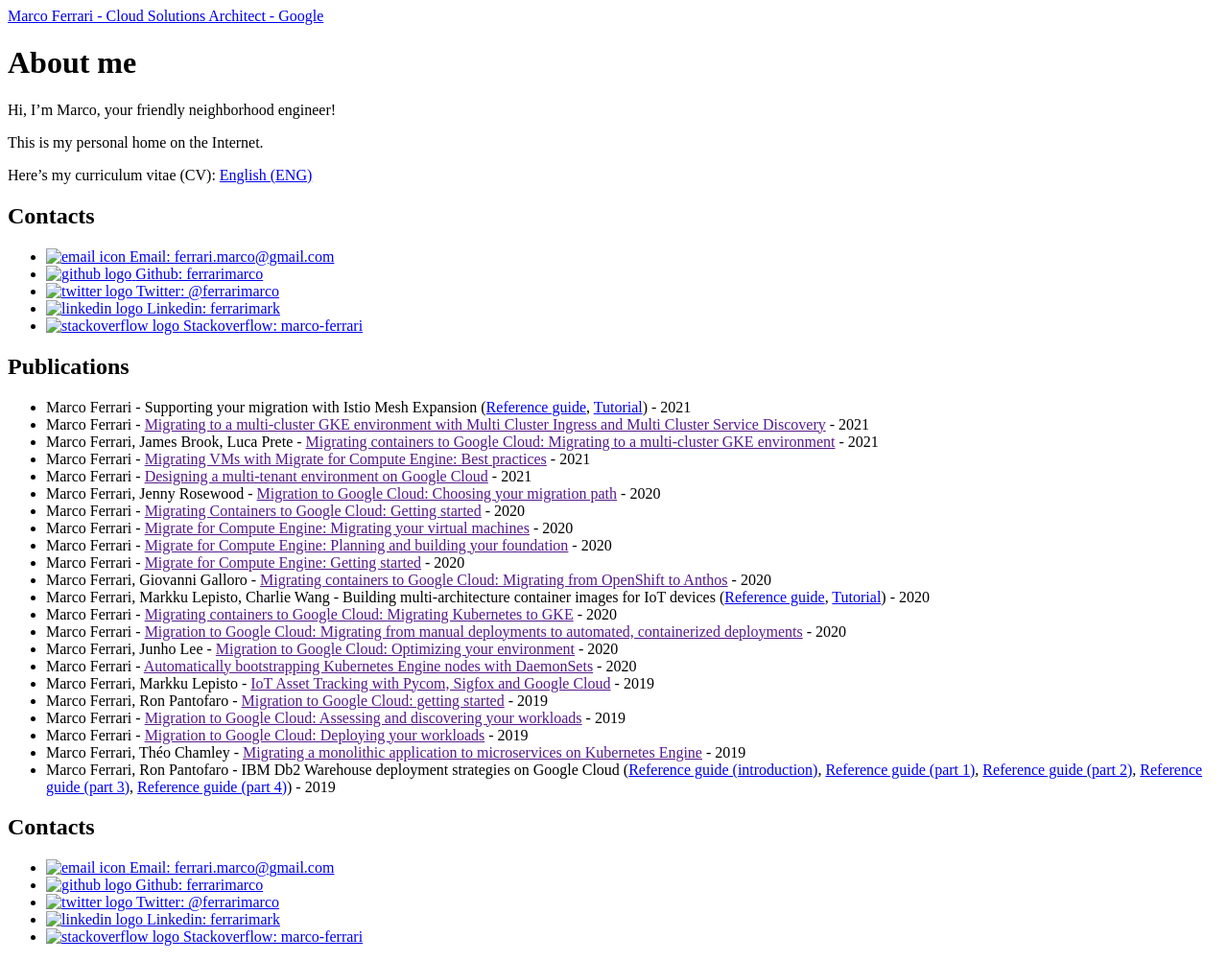
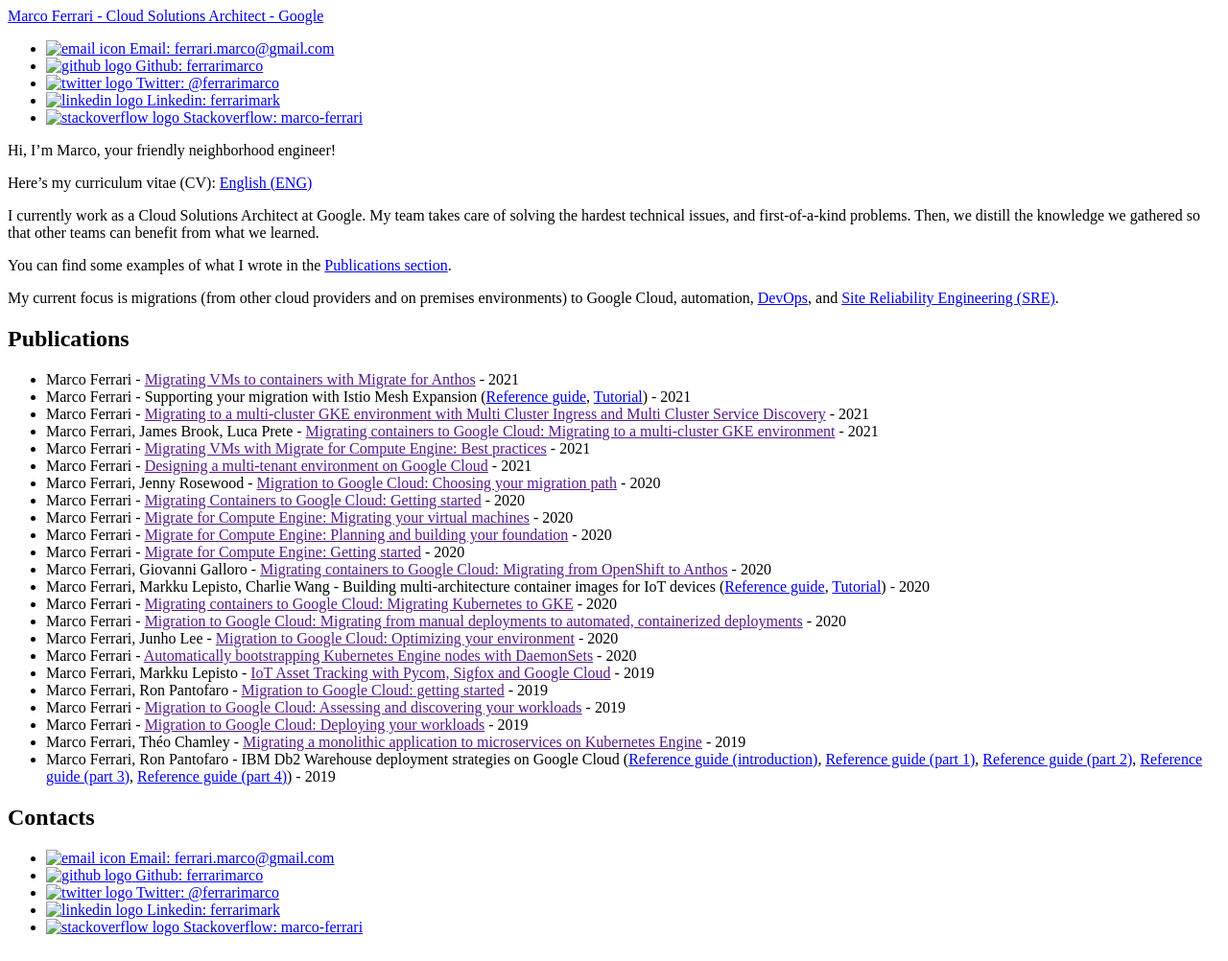
Before and after one commit to ferrarimarco/ferrarimarco.github.io, a Jekyll site: the page docs/index.html, which Jekyll copies as it is, in a window 1280 px wide. Shown: the whole page at 96% size. Built offline with Jekyll 4.4.1, drawn with Linux system fonts in a browser that asks for light colours.

Commit message:
Update home

```diff
--- a/docs/404.html
+++ b/docs/404.html
@@ -17,7 +17,7 @@
 <script type="application/ld+json">
 {"@context":"https://schema.org","@type":"WebPage","description":"Personal website of Marco Ferrari","headline":"Not Found :(","url":"https://ferrarimarco.info/404.html"}</script>
 <!-- End Jekyll SEO tag -->
-<link href="https://fonts.googleapis.com/css?family=Roboto+Slab|Roboto" rel="stylesheet"><link rel="icon" href="../favicon.ico?7cf3b91af3f28049d6f1"><script defer="defer" src="../assets/javascript/main.bundle.js?7cf3b91af3f28049d6f1"></script></head>
+<link href="https://fonts.googleapis.com/css?family=Roboto+Slab|Roboto" rel="stylesheet"><link rel="icon" href="../favicon.ico?3ee968f5faccd6b7fae6"><script defer="defer" src="../assets/javascript/main.bundle.js?3ee968f5faccd6b7fae6"></script></head>
 
   <body>
 
--- a/docs/feed.xml
+++ b/docs/feed.xml
@@ -1 +1 @@
-<?xml version="1.0" encoding="utf-8"?><feed xmlns="http://www.w3.org/2005/Atom" ><generator uri="https://jekyllrb.com/" version="4.3.2">Jekyll</generator><link href="https://ferrarimarco.info/feed.xml" rel="self" type="application/atom+xml" /><link href="https://ferrarimarco.info/" rel="alternate" type="text/html" /><updated>2023-01-23T18:30:34+00:00</updated><id>https://ferrarimarco.info/feed.xml</id><title type="html">Marco Ferrari - Cloud Solutions Architect - Google</title><subtitle>Personal website of Marco Ferrari</subtitle></feed>
+<?xml version="1.0" encoding="utf-8"?><feed xmlns="http://www.w3.org/2005/Atom" ><generator uri="https://jekyllrb.com/" version="4.3.2">Jekyll</generator><link href="https://ferrarimarco.info/feed.xml" rel="self" type="application/atom+xml" /><link href="https://ferrarimarco.info/" rel="alternate" type="text/html" /><updated>2023-01-24T17:55:32+00:00</updated><id>https://ferrarimarco.info/feed.xml</id><title type="html">Marco Ferrari - Cloud Solutions Architect - Google</title><subtitle>Personal website of Marco Ferrari</subtitle></feed>
--- a/docs/index.html
+++ b/docs/index.html
@@ -17,7 +17,7 @@
 <script type="application/ld+json">
 {"@context":"https://schema.org","@type":"WebSite","description":"Personal website of Marco Ferrari","headline":"Marco Ferrari - Cloud Solutions Architect - Google","name":"Marco Ferrari - Cloud Solutions Architect - Google","url":"https://ferrarimarco.info/"}</script>
 <!-- End Jekyll SEO tag -->
-<link href="https://fonts.googleapis.com/css?family=Roboto+Slab|Roboto" rel="stylesheet"><link rel="icon" href="../favicon.ico?7cf3b91af3f28049d6f1"><script defer="defer" src="../assets/javascript/main.bundle.js?7cf3b91af3f28049d6f1"></script></head>
+<link href="https://fonts.googleapis.com/css?family=Roboto+Slab|Roboto" rel="stylesheet"><link rel="icon" href="../favicon.ico?3ee968f5faccd6b7fae6"><script defer="defer" src="../assets/javascript/main.bundle.js?3ee968f5faccd6b7fae6"></script></head>
 
   <body>
 
@@ -51,15 +51,6 @@
 
     <div class="page-content">
       <div class="wrapper">
-        <h1 id="about-me">About me</h1>
-
-<p>Hi, I’m Marco, your friendly neighborhood engineer!</p>
-
-<p>This is my personal home on the Internet.</p>
-
-<p>Here’s my curriculum vitae (CV): <a href="https://bit.ly/cv-ferrari-marco">English (ENG)</a></p>
-
-<h2 id="contacts">Contacts</h2>
 
 <ul class="contact-list">
 
@@ -120,10 +111,46 @@
 
 </ul>
 
+<p>Hi, I’m Marco, your friendly neighborhood engineer!</p>
+
+<p>Here’s my curriculum vitae (CV): <a href="https://bit.ly/cv-ferrari-marco">English (ENG)</a></p>
+
+<p>I currently work as a Cloud Solutions Architect at Google. My team takes care of
+solving the hardest technical issues, and first-of-a-kind problems. Then, we
+distill the knowledge we gathered so that other teams can benefit from what we
+learned.</p>
+
+<p>You can find some examples of what I wrote in the <a href="#publications">Publications section</a>.</p>
+
+<p>My current focus is migrations (from other cloud providers and on premises
+environments) to Google Cloud, automation,
+<a href="https://en.wikipedia.org/wiki/DevOps">DevOps</a>, and
+<a href="https://en.wikipedia.org/wiki/Site_reliability_engineering">Site Reliability Engineering (SRE)</a>.</p>
+
 <h2 id="publications">Publications</h2>
 
 <div class="publication-list">
   <ul>
+
+    <li class="publication-list-item">
+      <span class="publication-list-authors">
+
+
+
+
+
+        <span class="publication-author">Marco Ferrari</span>
+
+
+      </span>
+
+
+
+      <span class="publication-title"> - <a class="publication-link" href="">Migrating VMs to containers with Migrate for Anthos</a></span>
+
+
+      <span class="publication-year"> - 2021</span>
+    </li>
 
     <li class="publication-list-item">
       <span class="publication-list-authors">
```
Also changed, not shown: src/index.md (+11 -5 lines), docs/assets/javascript/main.bundle.js, 2 other files.
